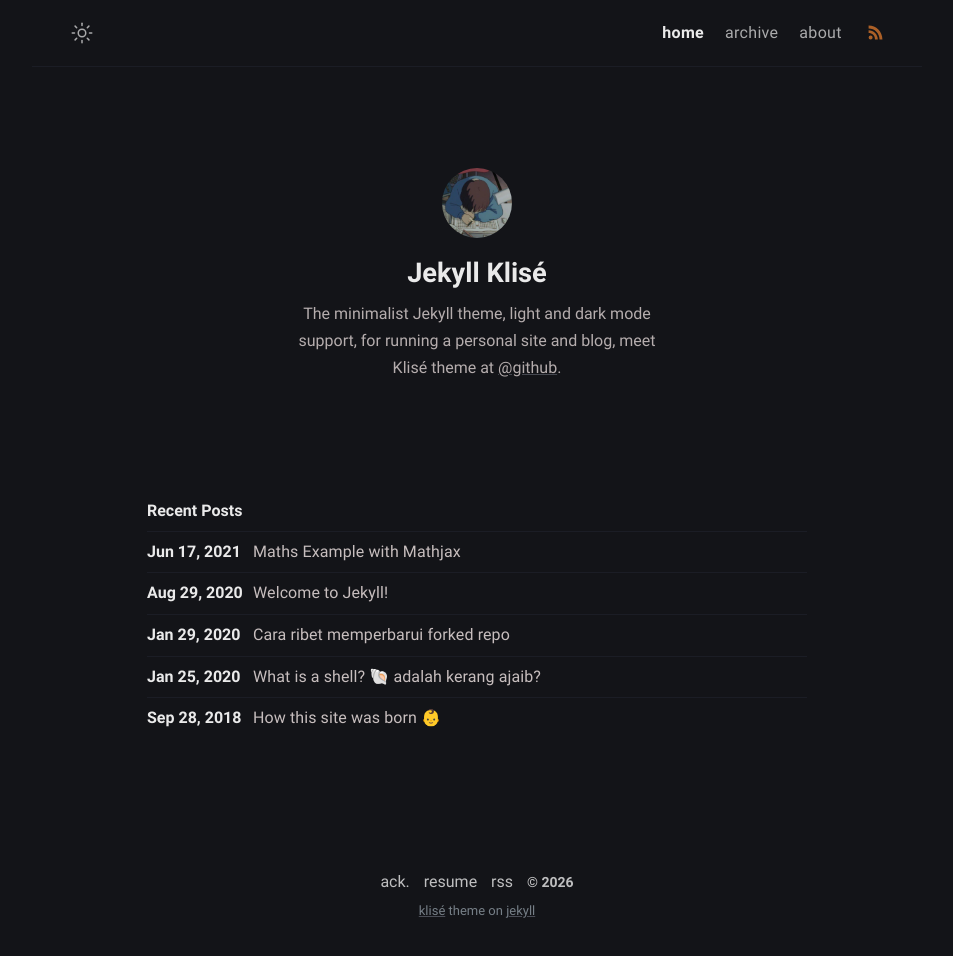
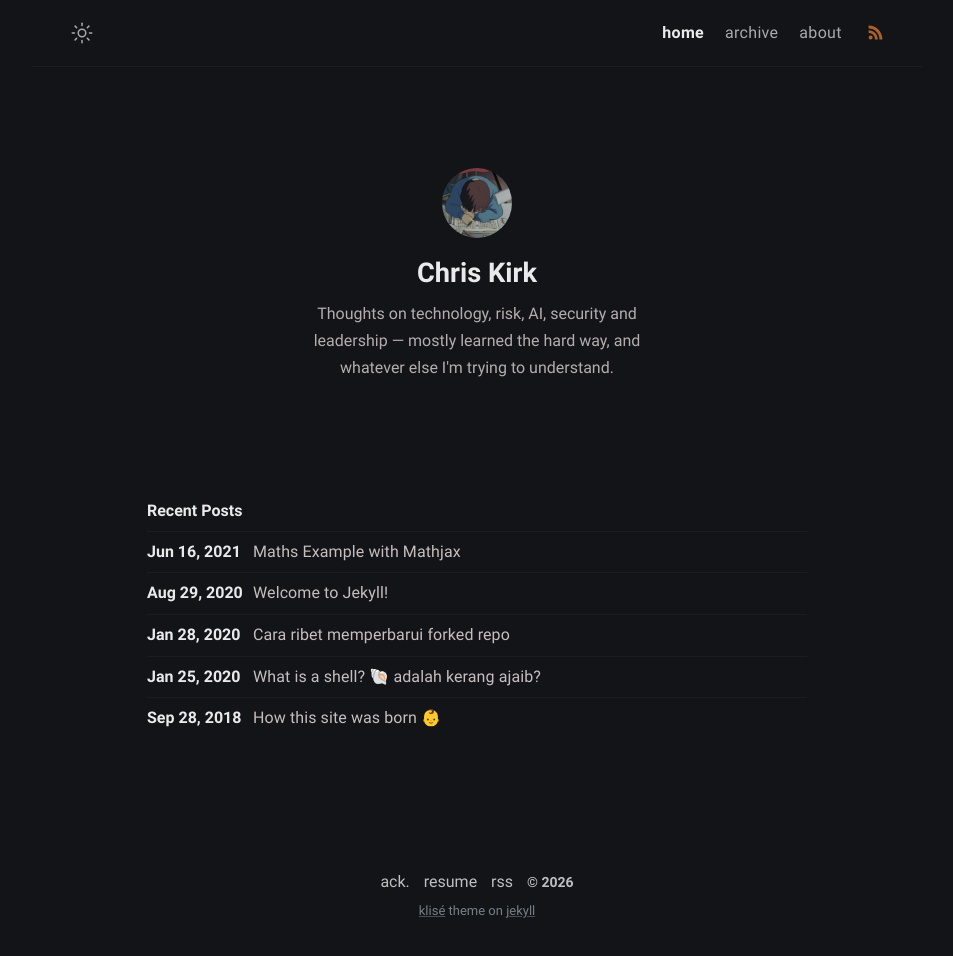
Before and after one commit to AscendChris/AscendChris.github.io, a Jekyll site: the page built from index.md, in a window 1280 px wide. Shown: the whole page, without its empty margins (163-1116 px from the left). Built offline with Jekyll 4.4.1, drawn with Linux system fonts in a browser that asks for light colours.

Commit message:
Update _config.yml
First configuration changes setting to my site.

```diff
--- a/_config.yml
+++ b/_config.yml
@@ -1,29 +1,27 @@
 # Site settings
-title: Klise Theme # site title
+title: Chris Kirk # site title
 description: >- # site description
-  He's writing in Bahasa about web technology and experience as a journal
-  for documentation things that he learned, meet him <a href="https://github.com/piharpi" target="_blank" rel="noopener">@github</a>.
-lang: en-US # default lang
-timezone: Asia/Jakarta # set your timezone
+  Personal website and writing on technology, risk, security, AI, military and leadership.
+lang: en-GB # default lang
+timezone: Europe/London # set your timezone
 image: assets/img/ogp.png # This image used for Open Graph more info https://ogp.me/
-repo: https://github.com/piharpi/jekyll-klise # site repo [optional]
+repo: https://github.com/AscendChris/AscendChris.github.io # site repo [optional]
 mode: dark # default theme "dark" | "light"
 
 # Profile settings
 author:
-  name: Jekyll Klisé # author name
+  name: Chris Kirk # author name
   bio: >- # tell to the world
-    The minimalist Jekyll theme, light and dark mode support, for running a personal site and blog,
-    meet Klisé theme at <a href="https://github.com/piharpi/jekyll-klise" target="_blank" rel="noopener">@github</a>.
-  username: username # general username
-  github: github_username # github username
+    Thoughts on technology, risk, AI, security and leadership — mostly learned the hard way, and whatever else I'm trying to understand.
+  username: AscendChris # general username
+  github: AscendChris # github username
   twitter: twitter_username # twitter username
   facebook: facebook_username # facebook username
   email: your-email@email.com # email adress
   avatar: /assets/img/avatar.jpg # change with your own avatar
 
 # URL settings
-url: "https://klise.now.sh" #
+url: "https://ascendchris.github.io" #
 baseurl:
 permalink: /:title/
 google_analytics: # leave it blank if not wish
```
